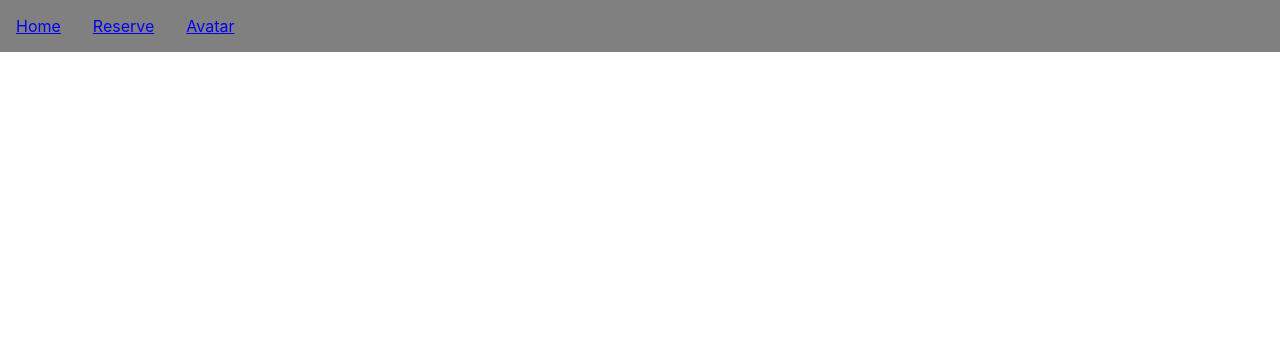
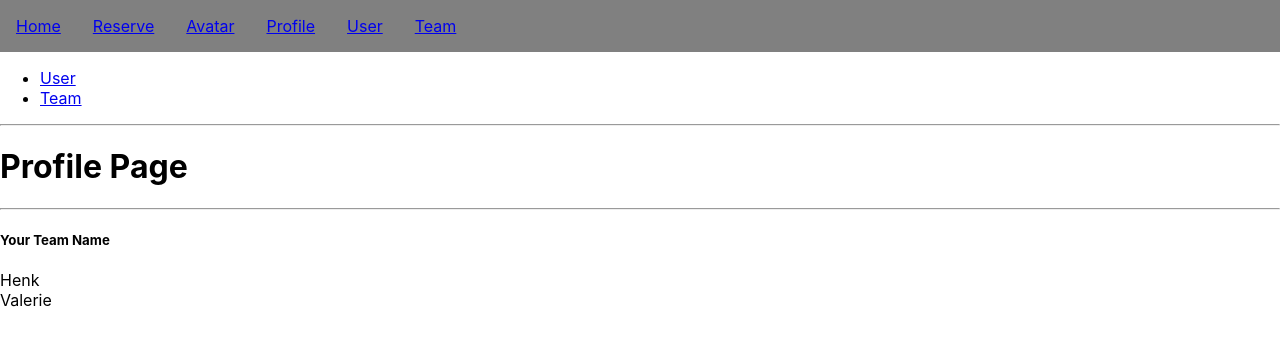
Before and after one commit to harald1992/Foosball_Labday, a React (Create React App) app: page /profile in a window 1280 px wide. Before the commit this address had no page. Shown: the top 344 px of the page. Built offline with nearby package versions, Linux system fonts and the light colour scheme.

Commit message:
profile page

```diff
--- a/src/App.js
+++ b/src/App.js
@@ -1,67 +1,46 @@
-import "./App.css";
-import { Link, Route, Routes } from "react-router-dom";
-import { Reserve } from "./pages/Reserve";
-import { Home } from "./pages/Home";
+import './App.css';
+import { Link, Route, Routes } from 'react-router-dom';
+import { Reserve } from './pages/Reserve';
+import { Home } from './pages/Home';
+import { ProfilePage } from './pages/profile/ProfilePage';
 import { AvatarPage } from "./pages/avatar/AvatarPage";
+
+import { UserPage } from './pages/profile/user/UserPage';
+import { TeamPage } from './pages/profile/team/TeamPage';
+
 
 export function App() {
   return (
     <>
       <nav>
         <ul className="navigation">
-                    <li>
-                        <Link to="/">Home</Link>
-                    </li>
-                    <li>
-                        <Link to="/reserve">Reserve</Link>
-                    </li>
+          <li><Link to="/">Home</Link></li>
+          <li><Link to="/reserve">Reserve</Link></li>
+
           <li>
             <Link to="/avatar">Avatar</Link>
           </li>
+          <li><Link to="/profile">Profile</Link></li>
+          <li><Link to="/user">User</Link></li>
+          <li><Link to="/team">Team</Link></li>
+
+
         </ul>
       </nav>
 
       <Routes>
         <Route path="/" element={<Home />} />
         <Route path="/reserve" element={<Reserve />} />
+        <Route path="/profile" element={<ProfilePage />} />
         <Route path="/avatar" element={<AvatarPage />} />
+
+        <Route path="/user" element={<UserPage />} />
+        <Route path="/team" element={<TeamPage />} />
+
       </Routes>
     </>
-    );
+  )
 }
 
-// function App() {
-//   return (
-//     // <div className="App">
-//     //   <header className="App-header">
-//     //     <img src={logo} className="App-logo" alt="logo" />
-//     //     <p>
-//     //       Edit <code>src/App.js</code> and save to reload.
-//     //     </p>
-//     //     <a
-//     //       className="App-link"
-//     //       href="https://reactjs.org"
-//     //       target="_blank"
-//     //       rel="noopener noreferrer"
-//     //     >
-//     //       Learn React
-//     //     </a>
-//     //   </header>
-//     // </div>
-
-//       <nav>
-//         <ul>
-//           <li><Link to="/">Home</Link></li>
-//           <li><Link to="/books">Books</Link></li>
-//         </ul>
-//       </nav>
-
-//       <Routes>
-//         <Route path="/" element={<Home />} />
-//         <Route path="/books" />
-
-//       </Routes>
-//   );
-// }
 
 export default App;
--- /dev/null
+++ b/src/pages/profile/ProfilePage.jsx
@@ -0,0 +1,47 @@
+import styles from "./ProfilePage.module.css";
+import { Link } from 'react-router-dom';
+
+export const ProfilePage = () => {
+    const teams = [];
+    const team1 = {
+        name: 'Your Team Name', members: [{ name: 'Henk' }, { name: 'Valerie' }]
+    };
+
+
+    teams.push(team1);
+
+    const title = 'Profile Page';
+
+
+    return (
+        <div className={styles.userpage}>
+            <ul className={styles["profile-nav"]} >
+                <li><Link to="/user">User</Link></li>
+                <li><Link to="/team">Team</Link></li>
+
+            </ul>
+            <hr />
+            <h1>{title}</h1>
+            <hr />
+            <div>
+
+                <h5>{team1.name}</h5>
+
+                {
+                    team1.members.map(member => <div key={member.name}>{member.name}</div>)
+                    // teams.map(team =>
+                    //     <div>
+                    //         <hr></hr>
+                    //         <div className={styles["flex-row"]} key={team}>
+                    //             {team.name}
+                    //             {team.members.map(member => <div key={member.name}>{member.name}</div>)}
+                    //         </div>
+                    //         <hr></hr>
+                    //     </div>
+                    // )
+
+                }
+            </div>
+        </div >
+    );
+};
--- /dev/null
+++ b/src/pages/profile/ProfilePage.module.css
@@ -0,0 +1,6 @@
+.flex-row {
+    display: flex;
+    flex-direction: row;
+}
+
+.profile-nav {}
--- /dev/null
+++ b/src/pages/profile/team/TeamPage.jsx
@@ -0,0 +1,18 @@
+import styles from "./TeamPage.module.css";
+import { Link } from 'react-router-dom';
+
+export const TeamPage = () => {
+
+    const title = 'Team Page';
+
+    return (
+        <div className={styles.userpage}>
+            <ul className={styles["profile-nav"]} >
+                <li><Link to="/profile">Back to Profile</Link></li>
+            </ul>
+
+            <h1>{title}</h1>
+
+        </div >
+    );
+};
--- /dev/null
+++ b/src/pages/profile/user/UserPage.jsx
@@ -0,0 +1,46 @@
+import styles from "./UserPage.module.css";
+import { Link } from 'react-router-dom';
+import { Avatar } from "../../../components/avatar/Avatar";
+import { useState } from "react";
+
+export const UserPage = () => {
+
+    const title = 'Users Profile';
+    // const name = 'your name here';
+
+    const [name, setName] = useState('Jaapie');
+    const [editMode, setEditMode] = useState(false);
+
+    const handleChange = (event) => {
+        setName(event.target.value);
+    }
+
+    const edit = (event) => {
+        setEditMode(true);
+    }
+
+    return (
+        <div>
+            <ul className={styles["profile-nav"]} >
+                <li><Link to="/profile">Back to Profile</Link></li>
+            </ul>
+
+            <h1>{title}</h1>
+
+            <br />
+            <p>Name: {name} </p>
+
+            <p>Editmode = {editMode}</p>
+            {editMode} ? <button type="submit" className="btn nav-btn-red">SIGN UP</button> : <button onClick={edit}>Change name</button>
+
+            {/* {this.props.editMode ? Change your name here: <input type="text" name="title" onChange={handleChange} /> : null} */}
+
+
+            < Avatar className={styles.avatar} />
+
+            <hr />
+
+
+        </div >
+    );
+};
```
Also changed, not shown: src/pages/profile/team/TeamPage.module.css (added), src/pages/profile/user/UserPage.module.css (added). Lines whose indentation alone changed are shown as unchanged.
